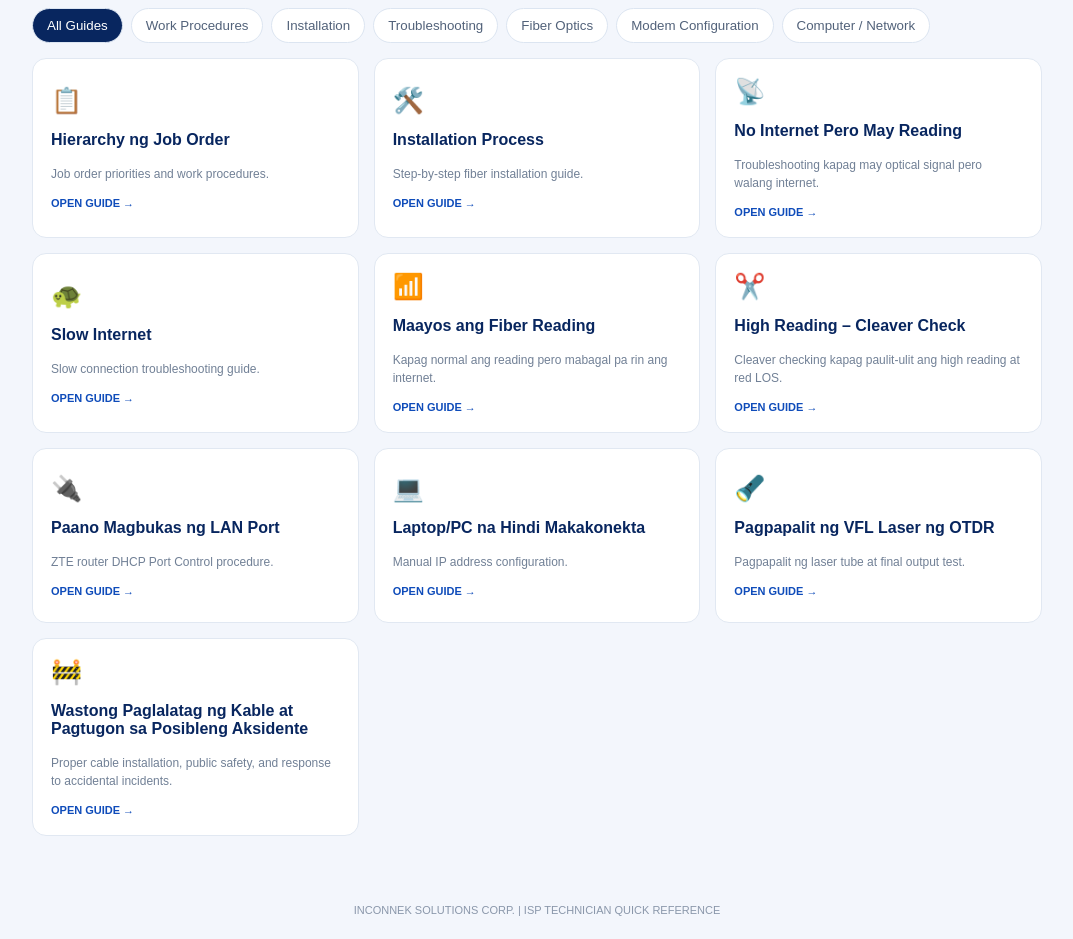
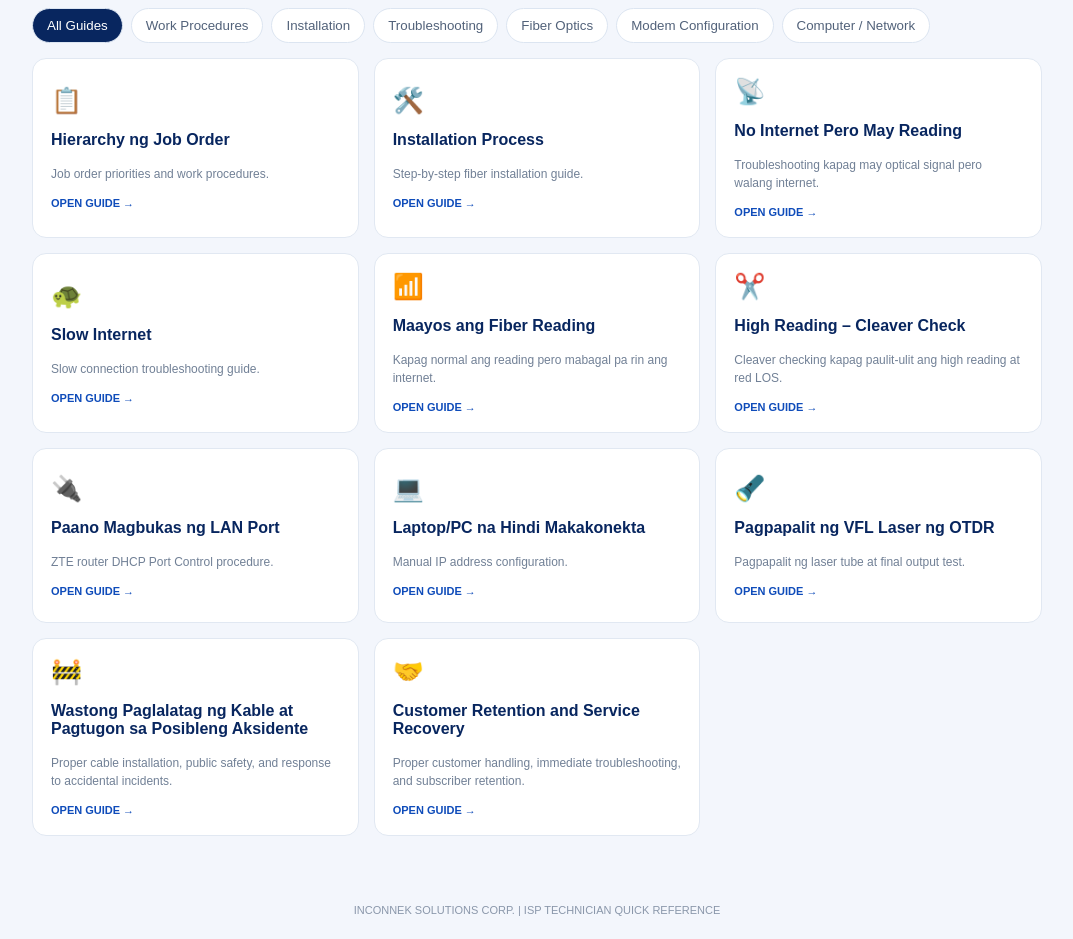
Before and after one commit to yanaborja610-hub/inconnek_cheat_sheet, a plain HTML site: page index.html in a window 1280 px wide. Shown: the part 541-1480 px from the top of the page, without its empty margins (103-1176 px from the left). Drawn offline with Linux system fonts and the light colour scheme.

Commit message:
Added a new cheat sheet entry

```diff
--- a/index.html
+++ b/index.html
@@ -620,9 +620,28 @@
     			],
 
     			reminder: "Unahin palagi ang kaligtasan ng publiko, mga technician, at iba pang taong nasa paligid. Huwag ipagpatuloy ang installation hangga't hindi ligtas ang lugar."
+			},
+
+
+			{
+   	 			title: "Customer Retention and Service Recovery",
+    			category: "Work Procedures",
+   	 			icon: "🤝",
+    			description: "Proper customer handling, immediate troubleshooting, and subscriber retention.",
+
+    			steps: [
+        			["Monitor Customer Connectivity", "• Suriin ang signal reading, router status, at network performance.<br>• Tukuyin ang paulit-ulit na disconnection at intermittent connection.<br>• I-prioritize ang matagal nang may problema."],
+					["Immediate Reporting", "• I-report agad ang reklamo sa Technical Support at Operations Officer.<br>• Huwag ipagpaliban ang paggawa ng job order.<br>• Ibigay ang kumpletong detalye sa field team."],
+					["Proper Technical Troubleshooting", "• Suriin ang fiber line mula NAP hanggang customer modem.<br>• Tukuyin at ayusin ang sanhi ng problema.<br>• Tiyaking stable ang reading at internet speed bago isara ang repair."],
+					["Communicate with the Subscriber", "• Ipaliwanag ang problema at ginawang solusyon.<br>• Humingi ng paumanhin sa abalang naidulot.<br>• Panatilihin ang maayos at magalang na komunikasyon."],
+				    ["Follow-Up and Retention", "• Mag-follow-up sa loob ng 24–48 oras pagkatapos ng repair.<br>• Tiyaking maayos at stable pa rin ang internet.<br>• I-record ang feedback ng customer."],
+					["Document the Outcome", "• Itala ang root cause, actions taken, at final resolution.<br>• Kung nagpa-disconnect, itala ang dahilan.<br>• Isagawa ang modem pullout at inventory update kung kinakailangan."]
+    			],
+
+    			reminder: "Ang bawat reklamo ay pagkakataong mapanatili ang tiwala ng customer. Huwag hintaying magpa-disconnect ang subscriber bago aksyunan ang problema."
 			}
 
-        ];
+		];
 
         let activeCategory = "All";
 
```
